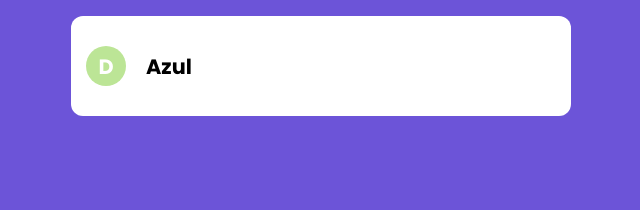
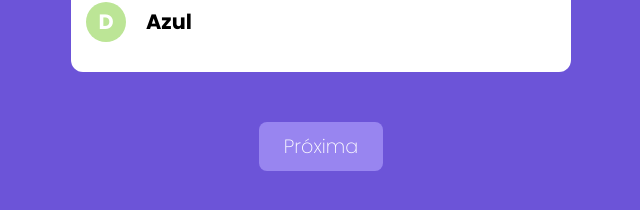
Before and after one commit to neanderdev/projeto-nextjs-quiz, a Next.js app: page / in a window 1280 px wide. Shown: the part 564-774 px from the top of the page, without its empty margins (319-959 px from the left). Built offline with nearby package versions, Linux system fonts and the light colour scheme.

Commit message:
Componente Botão

```diff
--- /dev/null
+++ b/src/components/Botao.tsx
@@ -0,0 +1,30 @@
+import Link from 'next/link';
+
+import styles from '../styles/Botao.module.css';
+
+interface BotaoProps {
+    texto: string;
+    href?: string;
+    onClick?: (e: any) => void;
+}
+
+export default function Botao(props: BotaoProps) {
+    function renderizarBotao() {
+        return (
+            <button
+                className={styles.botao}
+                onClick={props.onClick}
+            >
+                {props.texto}
+            </button>
+        );
+    }
+
+    return props.href ? (
+        <Link href={props.href}>
+            {renderizarBotao()}
+        </Link>
+    ) : (
+        renderizarBotao()
+    );
+}
--- a/src/pages/index.tsx
+++ b/src/pages/index.tsx
@@ -1,6 +1,7 @@
-import { useEffect, useRef, useState } from 'react';
+import { useState } from 'react';
 
 import Questao from '../components/Questao';
+import Botao from '../components/Botao';
 
 import QuestaoModel from '../model/questao';
 import RespostaModel from '../model/resposta';
@@ -14,18 +15,13 @@
 
 export default function Home() {
   const [questao, setQuestao] = useState(questaoMock);
-  const questaoRef = useRef<QuestaoModel>();
-
-  useEffect(() => {
-    questaoRef.current = questao;
-  }, [questao]);
 
   function respostaFornecida(indice: number) {
     setQuestao(questao.responderCom(indice));
   }
 
   function tempoEsgotado() {
-    if (questaoRef.current?.naoRespondida) {
+    if (questao.naoRespondida) {
       setQuestao(questao.responderCom(-1));
     }
   }
@@ -34,6 +30,7 @@
     <div
       style={{
         display: 'flex',
+        flexDirection: 'column',
         justifyContent: 'center',
         alignItems: 'center',
         height: '100vh',
@@ -45,6 +42,11 @@
         respostaFornecida={respostaFornecida}
         tempoEsgotado={tempoEsgotado}
       />
+
+      <Botao
+        texto='Próxima'
+        href='/resultado'
+      />
     </div>
   )
 }
--- /dev/null
+++ b/src/styles/Botao.module.css
@@ -0,0 +1,13 @@
+.botao {
+  background-color: #9885f0;
+  color: #fff;
+
+  font-size: 1.2rem;
+  font-weight: 200;
+
+  border: none;
+  border-radius: 8px;
+
+  padding: 10px 25px;
+  margin-top: 40px;
+}
```
Also changed, not shown: src/pages/resultado.tsx (added, +7 -0 lines).
